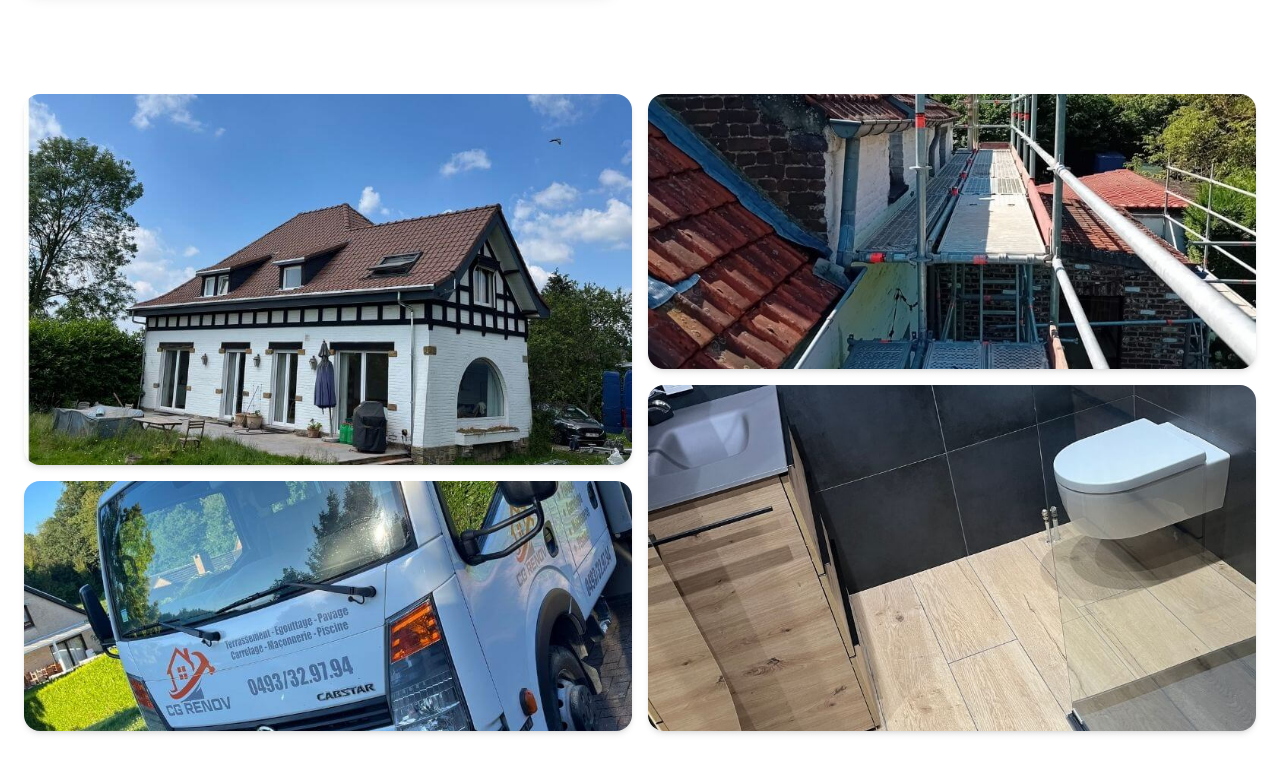
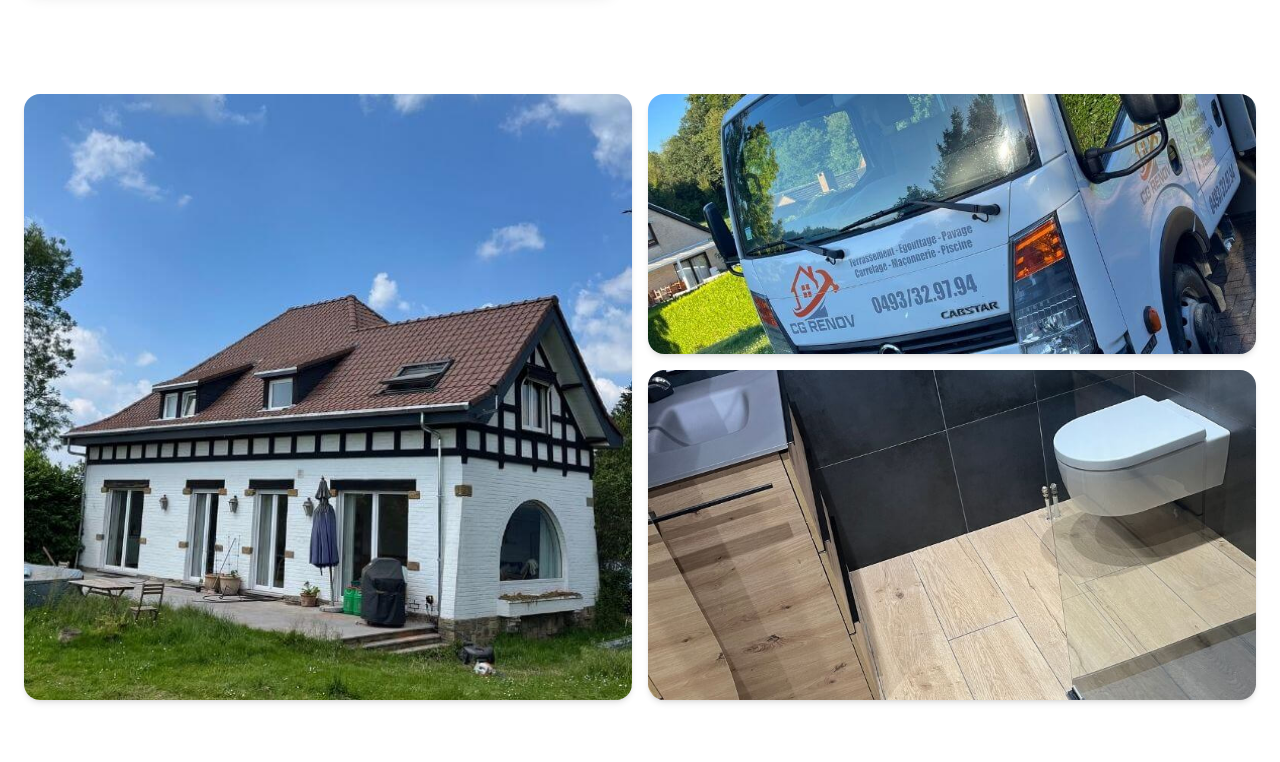
Before and after one commit to NicolasDeza/cgrenov, a Nuxt app: page / in a window 1280 px wide. Shown: the part 4398-5160 px from the top of the page. Built offline with nearby package versions, Linux system fonts and the light colour scheme.

Commit message:
feature / Bentogrid

```diff
--- a/app/components/BentoGrid.vue
+++ b/app/components/BentoGrid.vue
@@ -5,27 +5,28 @@
 <template>
   <section class="w-full px-6 pb-16 md:pb-24">
     <div class="max-w-[1440px] mx-auto">
-      <div class="grid grid-cols-1 md:grid-cols-2 md:grid-rows-[275px_80px_250px] gap-4">
-    <!-- Card 1: GRANDE (haut gauche, 2 rows) -->
-    <div class="relative rounded-2xl overflow-hidden group md:row-start-1 md:row-end-3 md:col-start-1 shadow-md hover:shadow-2xl transition-shadow duration-500">
+      <!-- Grid avec hauteurs personnalisées : petite + grande -->
+      <div class="grid grid-cols-1 md:grid-cols-2 md:grid-rows-[260px_330px] gap-4">
+        <!-- Card 1: GRANDE (gauche, 2 rows) -->
+        <div class="relative rounded-2xl overflow-hidden group md:row-span-2 shadow-md hover:shadow-2xl transition-shadow duration-500">
           <NuxtImg src="/images/bentogrid/bento-1.jpg" alt="Image 1" class="w-full h-full object-cover transition-transform duration-700 group-hover:scale-110" />
           <div class="absolute inset-0 bg-black/0 group-hover:bg-black/30 transition-all duration-500"/>
         </div>
 
-    <!-- Card 2: PETITE (haut droite) -->
-    <div class="relative rounded-2xl overflow-hidden group md:row-start-1 md:row-end-2 md:col-start-2 shadow-md hover:shadow-2xl transition-shadow duration-500">
-      <NuxtImg src="/images/bentogrid/bento-4.jpg" alt="Image 2" class="w-full h-full object-cover transition-transform duration-700 group-hover:scale-110" />
+        <!-- Card 2: PETITE (haut droite) - Plus petite -->
+        <div class="relative rounded-2xl overflow-hidden group shadow-md hover:shadow-2xl transition-shadow duration-500">
+          <NuxtImg src="/images/bentogrid/bento-3.jpg" alt="Image 2" class="w-full h-full object-cover transition-transform duration-700 group-hover:scale-110" />
           <div class="absolute inset-0 bg-black/0 group-hover:bg-black/30 transition-all duration-500"/>
         </div>
 
-    <!-- Card 3: PETITE (bas gauche) -->
-    <div class="relative rounded-2xl overflow-hidden group md:row-start-3 md:row-end-4 md:col-start-1 shadow-md hover:shadow-2xl transition-shadow duration-500">
+        <!-- Card 3: commentée -->
+        <!-- <div class="relative rounded-2xl overflow-hidden group shadow-md hover:shadow-2xl transition-shadow duration-500">
           <NuxtImg src="/images/bentogrid/bento-3.jpg" alt="Image 3" class="w-full h-full object-cover transition-transform duration-700 group-hover:scale-110" />
           <div class="absolute inset-0 bg-black/0 group-hover:bg-black/30 transition-all duration-500"/>
-    </div>
+        </div> -->
 
-    <!-- Card 4: GRANDE (bas droite, 2 rows) -->
-    <div class="relative rounded-2xl overflow-hidden group md:row-start-2 md:row-end-4 md:col-start-2 shadow-md hover:shadow-2xl transition-shadow duration-500">
+        <!-- Card 4: GRANDE (bas droite) - Plus grande en hauteur -->
+        <div class="relative rounded-2xl overflow-hidden group shadow-md hover:shadow-2xl transition-shadow duration-500">
           <NuxtImg src="/images/bentogrid/bento-2.jpg" alt="Image 4" class="w-full h-full object-cover transition-transform duration-700 group-hover:scale-110" />
           <div class="absolute inset-0 bg-black/0 group-hover:bg-black/30 transition-all duration-500"/>
         </div>
```
Lines whose indentation alone changed are shown as unchanged.
